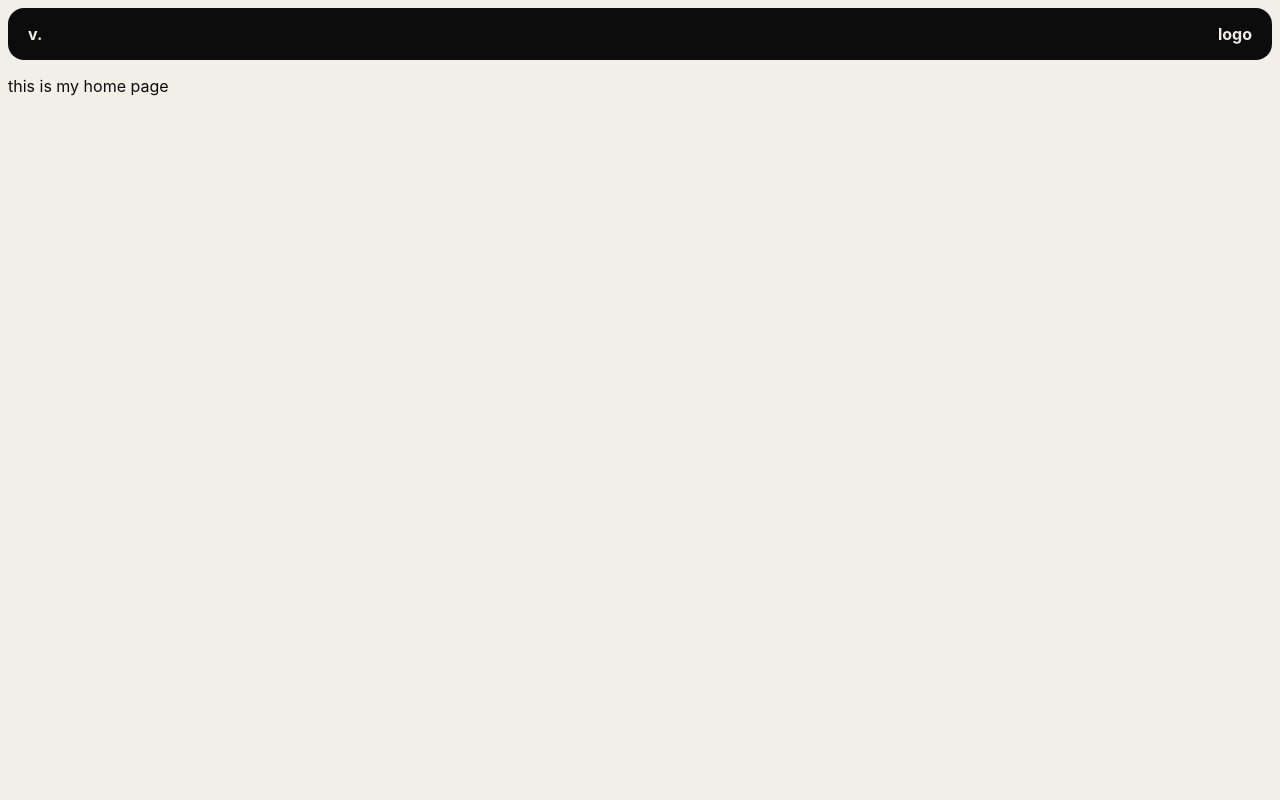
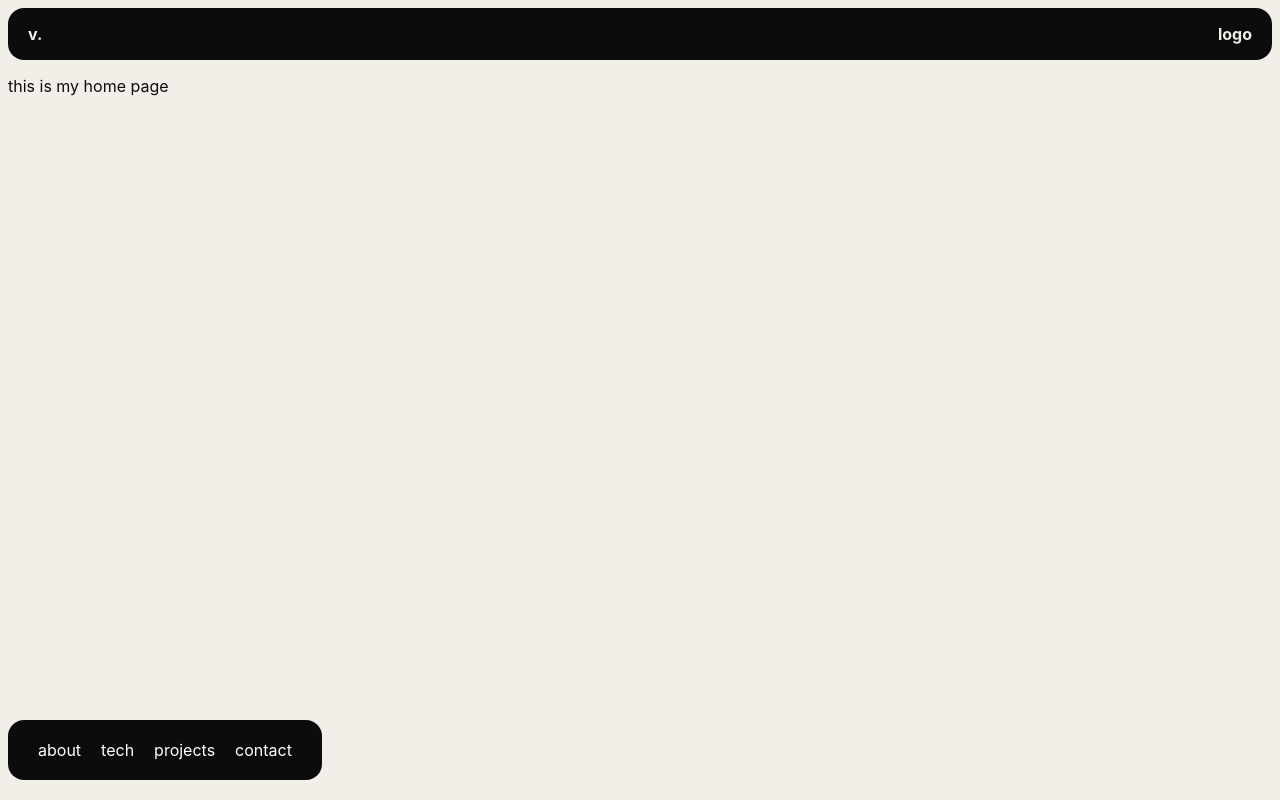
Before and after one commit to ValentinaValverde/v.tech, a React (Vite) app: page / in a window 1280 px wide. Built offline with nearby package versions, Linux system fonts and the light colour scheme.

Commit message:
Created bottom nav, will fix the width of it later.

```diff
--- /dev/null
+++ b/src/components/BottomNav.jsx
@@ -0,0 +1,12 @@
+export default function BottomNav() {
+  return (
+    <>
+      <div className="bottom-nav">
+        <a href="/">about</a>
+        <a href="/">tech</a>
+        <a href="/">projects</a>
+        <a href="/">contact</a>
+      </div>
+    </>
+  );
+}
--- a/src/index.css
+++ b/src/index.css
@@ -1,8 +1,9 @@
 :root {
   font-family: Inter, system-ui, Avenir, Helvetica, Arial, sans-serif;
-  color-scheme: light dark;
   color: #0c0c0c;
   background-color: #f2efe9;
+  padding: 0px;
+  margin: 0px;
 }
 
 #error-page {
@@ -27,3 +28,32 @@
   align-items: center;
   position: relative;
 }
+
+.bottom-nav {
+  background-color: #0c0c0c;
+  color: #f2efe9;
+  padding: 10px 20px 10px 20px;
+  border-radius: 16px;
+
+  overflow: hidden;
+  position: fixed;
+  bottom: 20px;
+  /* width: 500px; */
+  max-width: 100%;
+
+  display: flex;
+  flex-direction: row;
+  justify-content: space-between;
+  align-items: center;
+
+  a {
+    color: white;
+    text-decoration: none;
+    padding: 10px 10px 10px 10px;
+    transition: 0.5s;
+  }
+
+  a:hover {
+    color: pink;
+  }
+}
--- a/src/routes/root.jsx
+++ b/src/routes/root.jsx
@@ -1,5 +1,6 @@
 import { Outlet } from "react-router-dom";
 import NavBar from "../components/NavBar";
+import BottomNav from "../components/BottomNav";
 
 export async function loader() {
   return null;
@@ -9,6 +10,7 @@ export default function Root() {
   return (
     <>
       <NavBar />
+      <BottomNav />
       <Outlet />
     </>
   );
```
